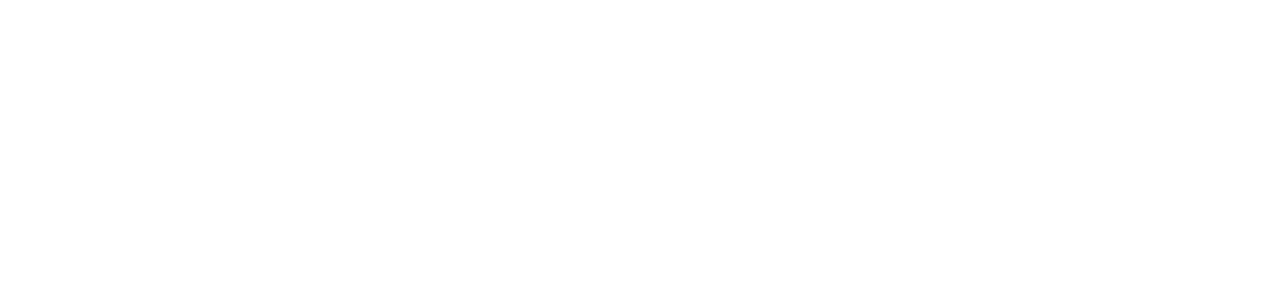
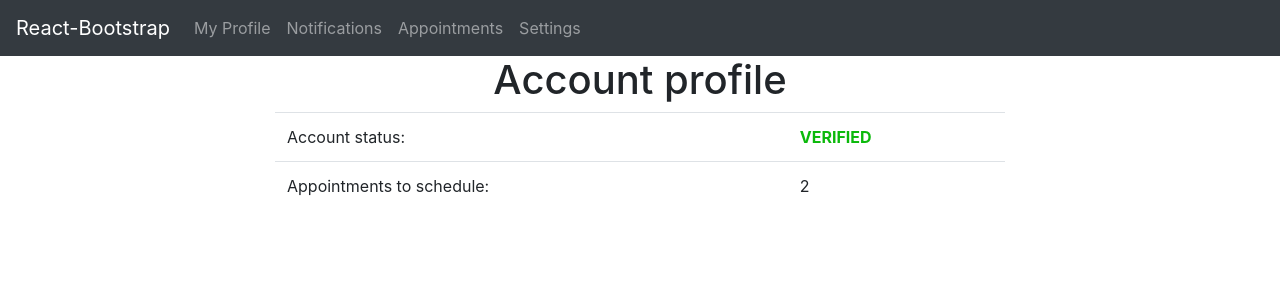
Before and after one commit to mephi1984/covidnector, a React (Create React App) app: page /myAccount in a window 1280 px wide. Shown: the top 300 px of the page. Built offline with nearby package versions, Linux system fonts and the light colour scheme.

Commit message:
Working with profile screen

```diff
--- a/package.json
+++ b/package.json
@@ -8,6 +8,7 @@
     "@testing-library/user-event": "^7.2.1",
     "bootstrap": "^4.4.1",
     "react": "^16.13.1",
+    "react-bootstrap": "^1.0.1",
     "react-bootstrap-date-picker": "^5.1.0",
     "react-datepicker": "^2.14.1",
     "react-dom": "^16.13.1",
--- a/src/App.css
+++ b/src/App.css
@@ -49,3 +49,13 @@
 .DonorForm {
 	text-align: left;
 }
+
+.account-table
+{
+	text-align: left;
+}
+
+.account-table-verified
+{
+	color: #0bb90b;
+}
--- a/src/App.js
+++ b/src/App.js
@@ -4,7 +4,7 @@ import './App.css';
 import Main from './Main';
 import Donor from './Donor';
 import Hospitals from './Hospitals';
-
+import MyAccount from './MyAccount';
 
 import {
   BrowserRouter as Router,
@@ -26,6 +26,9 @@ function App() {
 		  <Route path="/hospitals">
             <Hospitals />
           </Route>
+		  <Route path="/myAccount">
+            <MyAccount />
+          </Route>
         </Switch>
   </Router>
   );
--- a/src/DonorSuccessTimeout.js
+++ b/src/DonorSuccessTimeout.js
@@ -25,7 +25,7 @@ class DonorSuccess extends Component {
 
   render() {
 	  if (this.state.navigate) {
-          return <Redirect to="/hospitals" />
+          return <Redirect to="/myAccount" />
         }
 
 		return (<div className="App">
--- a/src/Hospitals.js
+++ b/src/Hospitals.js
@@ -18,10 +18,10 @@ class Hospitals extends Component {
 		  <div className="row justify-content-center">
 			<div className="col-8 col-xs-12">
 				<h1>
-			  List of hospitals
+			  List of blood donation centers
 			</h1>
 			<p>
-				Here is the list of nearby hospitals you can apply to.
+				Here is the list of nearby blood donation centers you can apply to.
 			</p>
 			</div>
 			<div className="col-12">
--- /dev/null
+++ b/src/MyAccount.js
@@ -0,0 +1,60 @@
+import React, { Component } from "react";
+
+import {Navbar,Nav,NavItem,NavDropdown,MenuItem} from 'react-bootstrap';
+
+import './App.css';
+
+
+class MyAccount extends Component {
+
+
+	constructor(props) {
+    super(props);
+    this.state = {
+
+	};
+  }
+  render() {
+	  return (<div className="App">
+
+		<Navbar collapseOnSelect expand="lg" bg="dark" variant="dark">
+		  <Navbar.Brand href="#home">React-Bootstrap</Navbar.Brand>
+		  <Navbar.Toggle aria-controls="responsive-navbar-nav" />
+		  <Navbar.Collapse id="responsive-navbar-nav">
+			<Nav className="mr-auto">
+			  <Nav.Link href="#">My Profile</Nav.Link>
+			  <Nav.Link href="#notifications">Notifications</Nav.Link>
+			  <Nav.Link href="/hospitals">Appointments</Nav.Link>
+			  <Nav.Link href="#settings">Settings</Nav.Link>
+
+			</Nav>
+		  </Navbar.Collapse>
+		</Navbar>
+
+<div className="container">
+		  <div className="row justify-content-center">
+			<div className="col-8 col-xs-12">
+				<h1>
+			  Account profile
+			</h1>
+			<table className="table account-table">
+			  <tbody>
+				<tr>
+				  <td>Account status:</td>
+				  <td className="account-table-verified"><b>VERIFIED</b></td>
+				</tr>
+				<tr>
+				  <td>Appointments to schedule:</td>
+				  <td>2</td>
+				</tr>
+			  </tbody>
+			</table>
+		  </div>
+		</div>
+	  </div>
+	</div>);
+  }
+
+}
+
+export default MyAccount;
```
Also changed, not shown: 1 other file (tests, documents, lock files or other folders).
